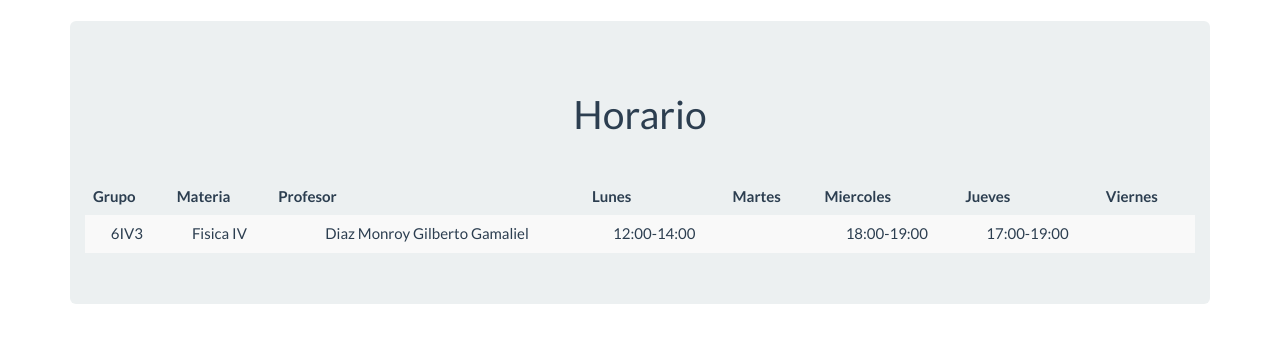
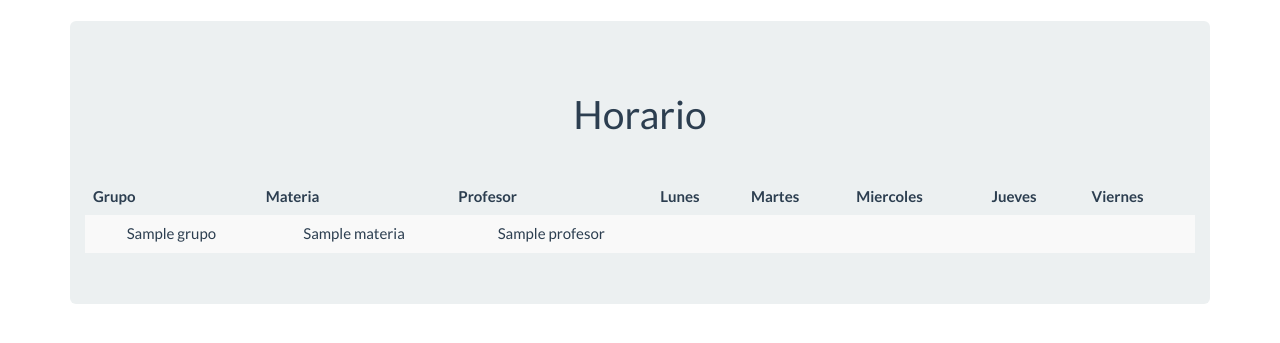
Before and after one commit to omarsalazar/Junosty, a Django app: template templates/horario.html in a window 1280 px wide. Shown: the part 60-403 px from the top of the page. Run offline with Django 3.2, Linux system fonts and the light colour scheme; a user stored in the database is signed in; tables that the repository leaves empty hold one stand-in row (values such as "Sample post"); the template is opened without the code that fills it: most values are stand-ins (such as "Sample title", 1, 10 or a date in 2020); parts of the project's set-up code (start-up, migrations or seed data) failed here and were passed over; some libraries are stand-ins or nearby versions.

Commit message:
ya se ve el horaio, soy la verga andante

```diff
--- a/templates/horario.html
+++ b/templates/horario.html
@@ -20,18 +20,65 @@
                 </thead>
 
                 <tbody>
+                {% for mate in materita %}
+
+
                   <tr>
-                    <td>6IV3</td>
-                    <td>Fisica IV</td>
-                    <td>Diaz Monroy Gilberto Gamaliel</td>
-                    <td>12:00-14:00</td>
-                    <td></td>
-                    <td>18:00-19:00</td>
-                    <td>17:00-19:00</td>
-                    <td></td>
+                    <td>{{mate.grupo}}</td>
+                    <td>{{mate.materia}}</td>
+                    <td>{{mate.profesor}}</td>
+                    <td>
+                        {% for ho in horitas %}
+                            {% if mate == ho.materia %}
+                                {% if ho.fecha == 'Lunes' %}
+                                    {{ho.hora}}-{{ho.fin}}
+                                {% endif %}
+
+                            {% endif %}
+                        {% endfor %}
+                    </td>
+                    <td>
+                        {% for ho in horitas %}
+                            {% if mate == ho.materia %}
+                                {% if ho.fecha == 'Martes' %}
+                                    {{ho.hora}}-{{ho.fin}}
+                                {% endif %}
+                            {% endif %}
+                        {% endfor %}
+                    </td>
+                    <td>
+                        {% for ho in horitas %}
+                            {% if mate == ho.materia %}
+                                {% if ho.fecha == 'Miercoles' %}
+                                    {{ho.hora}}-{{ho.fin}}
+                                {% endif %}
+                            {% endif %}
+                        {% endfor %}
+                    </td>
+                    <td>
+                        {% for ho in horitas %}
+                            {% if mate == ho.materia %}
+                                {% if ho.fecha == 'Jueves' %}
+                                    {{ho.hora}}-{{ho.fin}}
+                                {% endif %}
+                            {% endif %}
+                        {% endfor %}
+                    </td>
+                    <td>
+                        {% for ho in horitas %}
+                            {% if mate == ho.materia %}
+                                {% if ho.fecha == 'Viernes' %}
+                                    {{ho.hora}}-{{ho.fin}}
+                                {% endif %}
+                            {% endif %}
+                        {% endfor %}
+                    </td>
                   </tr>
+                  {% endfor %}
+
                 </tbody>
               </table>
+
 </div>
 {% else %}
 <footer class="text-center">
--- a/templates/materia_detail.html
+++ b/templates/materia_detail.html
@@ -18,6 +18,7 @@
     }
     .holis{
         display:inline-block;
+        width: 100%;
     }
 </style>
     <div class="jumbotron holis text-center">
```
Also changed, not shown: semestre/views.py (+15 -1 lines), db.sqlite3.
